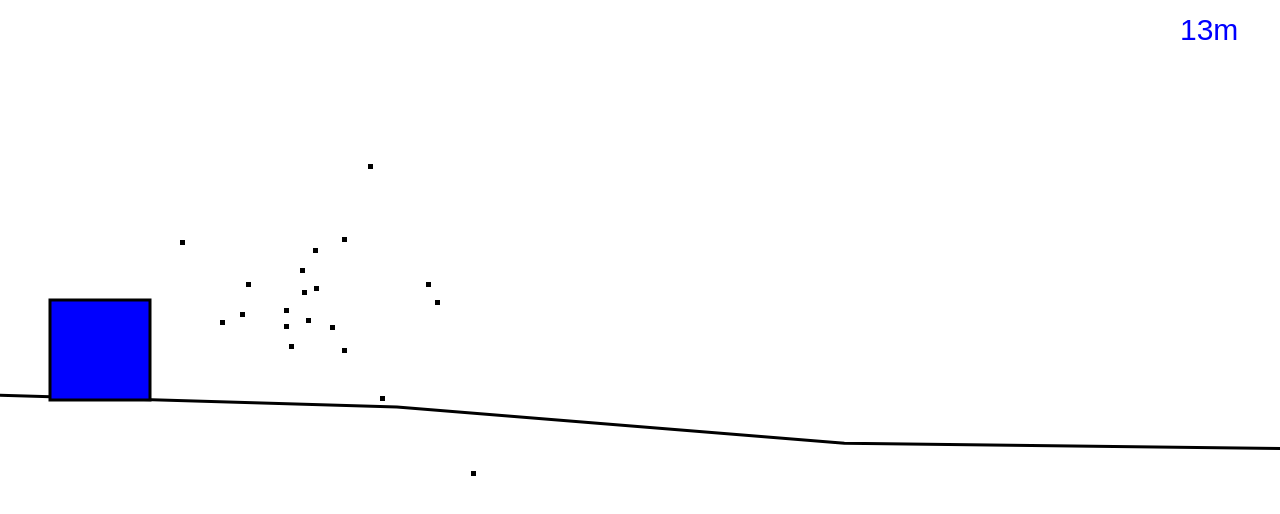
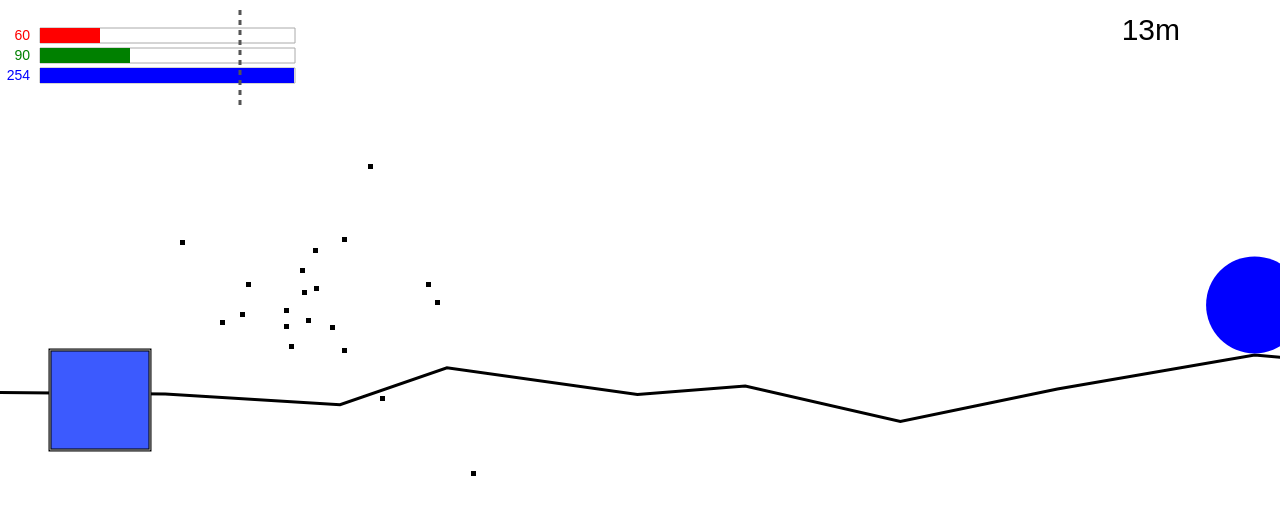
Before and after one commit to brdunfield/GGJ2014, a plain HTML site: page index.html in a window 1280 px wide. Drawn offline with Linux system fonts and the light colour scheme.

Commit message:
Refining colour mechanic a little - added a "colourPickup" which randomly spawns and replenishes one of the three colours.
Fixed one of the many problems with my physics, so everything is a bit smoother now.

```diff
--- a/character.js
+++ b/character.js
@@ -18,10 +18,10 @@ Character.prototype.attack = function() {
 };
 
 // ?
-Character.prototype.render = function(context) {
+Character.prototype.render = function(context, r, g, b) {
     context.beginPath();
-    context.rect(50, getHeight()/2 - 100, 100, 100);
-    context.fillStyle = 'blue';
+    context.rect(this.x - 50, this.y - 50, 100, 100);
+    context.fillStyle = "rgb(" + Math.round(r) + ", " + Math.round(g) + ", " + Math.round(b) + ")";
     context.fill();
     context.lineWidth = 3;
     context.strokeStyle = 'black';
--- /dev/null
+++ b/colourPickup.js
@@ -0,0 +1,14 @@
+var colourPickup  = function(type, x, y) {
+    this.type = type;
+    this.x = x;
+    this.y = y;
+    this.radius = Math.random()*25 + 25;
+};
+
+colourPickup.prototype.render = function(context) {
+    context.beginPath();
+    context.arc(this.x, this.y, this.radius, 0, Math.PI*2, false);
+    context.closePath();
+    context.fillStyle = this.type;
+    context.fill();
+};
--- a/engine.js
+++ b/engine.js
@@ -5,19 +5,31 @@ var Engine = function(canvasID) {
     canvas.height = getHeight();
     this.context = canvas.getContext('2d');
 
+    // time
     this.startTime = 0;
     this.lastTime = 0;
 
-    // variables
+    // physics
     this.speed = 500; // px/s
-    this.gravity = 100; //px/s/s
+    this.gravity =  400; //px/s/s
+
+    // game variables
     this.distance = 0;
     this.char = new Character();
 
-    this.colourDecay = [1, 1, 1]; // per second
+    this.colourDecay = [2, 2, 2]; // per second
+    this.r = 70;
+    this.g = 100;
+    this.b = 200;
 
+    this.timeSinceLastColor = 0;
+    this.colorPickup = null;
+
+    // world variables
     this.worldCoords = [[0, getHeight()/2], [200, getHeight()/2]];
     this.platformCoords = [];
+
+    // Handlers
 
     // Jump handler
     window.addEventListener('keydown', function(e) {
@@ -45,6 +57,7 @@ Engine.prototype.animate = function(time) {
     var self = this,
         context = this.context;
     var timeSinceLastFrame = time - this.lastTime;
+    this.timeSinceLastColor += timeSinceLastFrame;
 
     // Update ~~~~~~~~~~~~~~~~~~~
     this.distance += (this.speed/200 * timeSinceLastFrame / 1000);
@@ -54,6 +67,13 @@ Engine.prototype.animate = function(time) {
     // gravity - fall until you hit a line
     this.checkFalling();
 
+    // collisions
+    if (this.colorPickup) this.checkColourCollisions();
+
+    // Update colours
+    this.r = Math.max(0, this.r - this.colourDecay[0] * timeSinceLastFrame/1000);
+    this.g = Math.max(0, this.g - this.colourDecay[1] * timeSinceLastFrame/1000);
+    this.b = Math.max(0, this.b - this.colourDecay[2] * timeSinceLastFrame/1000);
 
     // Draw ~~~~~~~~~~~~~~~~~~~~~~~
     context.clearRect(0, 0, getWidth(), getHeight());
@@ -70,15 +90,16 @@ Engine.prototype.animate = function(time) {
     context.strokeStyle = 'black';
     context.stroke();
 
+    if (this.colorPickup) { this.colorPickup.render(context); }
+
     //particle emitter stuff
     this.pEmitter.run(this.lastTime);
 
     // character
-    this.char.render(context);
+    this.char.render(context, this.r, this.g, this.b);
 
     // UI ~~~~~~~~~~~~~~~~~~~
-    context.font = "30px Arial";
-    context.fillText(Math.round(this.distance) + "m", getWidth() - 100, 40);
+    this.drawUI(context);
 
 
     // call next frame
@@ -91,19 +112,28 @@ Engine.prototype.animate = function(time) {
 Engine.prototype.translateWorld = function(t) {
     var d = new Date();
     this.speed = this.speed + t/1000;
-
-    // Move world according to speed / falling speed
+    if (this.char.falling)
+        this.char.jumpV = this.char.jumpV - (t*this.gravity/1000);
+    // translate world according to speed / falling speed
     for (var i = 0; i < this.worldCoords.length; i++) {
         // x
         this.worldCoords[i][0] -= this.speed*t/1000;
         // y
         if (this.char.falling) {
-            this.char.jumpV = this.char.jumpV - (t*this.gravity/1000);
             this.worldCoords[i][1] += this.char.jumpV;
         }
         else if (this.char.climbBy) {
             this.worldCoords[i][1] -= this.char.climbBy;
         }
+    }
+    // translate colorPickup
+    if (this.colorPickup) {
+        this.colorPickup.x -= this.speed*t/1000;
+
+        if (this.char.falling)
+            this.colorPickup.y += this.char.jumpV;
+        else if (this.char.climbBy)
+            this.colorPickup.y -= this.char.climbBy;
     }
 };
 
@@ -112,10 +142,44 @@ Engine.prototype.updateWorld = function() {
     if (this.worldCoords[1][0] < 0) {
         this.worldCoords.splice(0,1);
     }
+    if (this.colorPickup && this.colorPickup.x < -this.colorPickup.radius) {
+        this.colorPickup = null;
+    }
     // add a new world chunk if needed
     var lastCoord = this.worldCoords[this.worldCoords.length - 1];
     if (lastCoord[0] < getWidth()) {
-        this.worldCoords.push([lastCoord[0] + Math.random()*300 + 200, lastCoord[1] - (Math.random()*200 - 100)]);
+        this.worldCoords.push([lastCoord[0] + Math.random()*100 + 100, lastCoord[1] - (Math.random()*100 - 50)]);
+    }
+    // generate a colour Pickup maybe
+    if (!this.colorPickup && Math.random()*4000 + 2000 < this.timeSinceLastColor) {
+        var typeRNG = Math.random();
+        var type;
+        if (typeRNG < 0.33) {
+            type = "red";
+        } else if (typeRNG < 0.67) {
+            type = "green";
+        } else { type = "blue"; }
+        this.colorPickup = new colourPickup(type, lastCoord[0], lastCoord[1] - 50);
+        this.timeSinceLastColor = 0;
+    }
+};
+
+Engine.prototype.checkColourCollisions = function() {
+    var distance = Math.sqrt(Math.pow(this.char.x - this.colorPickup.x, 2) + Math.pow(this.char.y - this.colorPickup.y, 2));
+    if (distance < this.colorPickup.radius + 50) {
+        // Pick up the colourPickup
+        switch (this.colorPickup.type) {
+            case "red":
+                this.r = Math.min(255, this.r + 85);
+                break;
+            case "green":
+                this.g = Math.min(255, this.g + 85);
+                break;
+            case "blue":
+                this.b = Math.min(255, this.b + 85);
+                break;
+        }
+        this.colorPickup = null;
     }
 };
 
@@ -131,6 +195,7 @@ Engine.prototype.checkFalling = function() {
         }
     }
 
+    if(!rightPt) return;
     // determine how far away the char is from the line, and whether falling or climbing
     var slope = (rightPt[1] - leftPt[1]) / (rightPt[0] - leftPt[0]);
     var dx = this.char.x - leftPt[0];
@@ -147,7 +212,44 @@ Engine.prototype.checkFalling = function() {
         this.char.falling = false;
         this.char.climbBy = null;
     }
-}
+};
+
+Engine.prototype.drawUI = function(context) {
+    context.font = "30px Arial";
+    context.fillStyle = "#000";
+    context.fillText(Math.round(this.distance) + "m", getWidth() - 100, 40);
+
+    context.rect(40, 28, 255, 15);
+    context.rect(40, 48, 255, 15);
+    context.rect(40, 68, 255, 15);
+    context.strokeStyle = "#aaa";
+    context.lineWidth = 1;
+    context.stroke();
+
+    context.font = "14px Arial";
+    context.fillStyle = "red";
+    context.textAlign = "right";
+    context.fillText(Math.round(this.r), 30, 40);
+
+    context.fillRect(40, 28, Math.round(this.r), 15);
+
+    context.fillStyle = "green";
+    context.fillText(Math.round(this.g), 30, 60);
+    context.fillRect(40, 48, Math.round(this.g), 15);
+
+    context.fillStyle = "blue";
+    context.fillText(Math.round(this.b), 30, 80);
+    context.fillRect(40, 68, Math.round(this.b), 15);
+
+    context.setLineDash([5]);
+    context.strokeStyle = "#555";
+    context.lineWidth = 3;
+    context.beginPath();
+    context.moveTo(240, 10);
+    context.lineTo(240, 110);
+    context.stroke();
+    context.setLineDash([0]);
+};
 
 /* ~~ Helper Functions ~~ */
 function getWidth() {
--- a/index.html
+++ b/index.html
@@ -4,6 +4,7 @@
 <head>
     <script type="text/javascript" src="character.js"></script>
     <script type="text/javascript" src="particles.js"></script>
+    <script type="text/javascript" src="colourPickup.js"></script>
     <script type="text/javascript" src="engine.js"></script>
 </head>
 
--- a/particles.js
+++ b/particles.js
@@ -22,7 +22,7 @@ particleEmitter.prototype.run = function(time){
         this.particles.splice(0, 1);
     };
 
-    console.log(this.position);
+    //console.log(this.position);
 }
 
 
```
